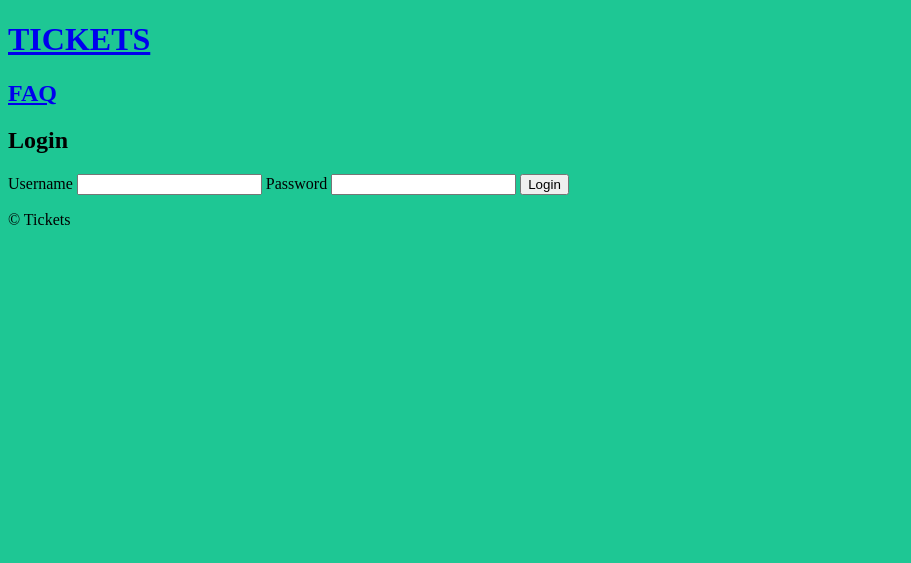
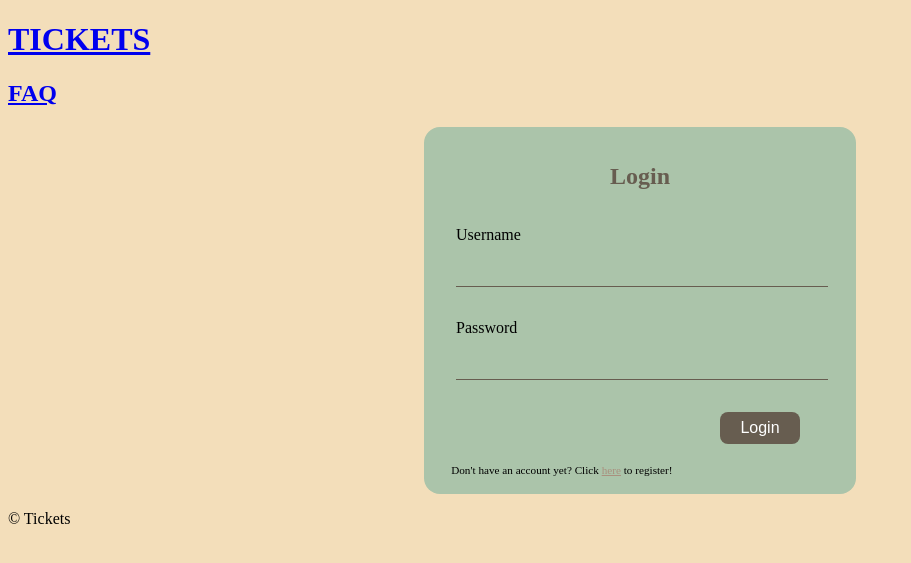
Before and after one commit to FEUP-LTW-2023/project-ltw13g03, a PHP site: page /pages/login.php in a window 1280 px wide. Shown: the top 563 px of the page, without its empty margins (0-911 px from the left). Run offline with PHP 8.4, Linux system fonts and the light colour scheme.

Commit message:
login and register style

```diff
--- a/pages/login.php
+++ b/pages/login.php
@@ -15,6 +15,7 @@
     </label>
     <button type="submit">Login</button>
     </form>
+    <span id="not_registered">Don't have an account yet? Click <a href="register.php">here</a> to register!</span>
 </section>
 
 <?php
--- a/pages/register.php
+++ b/pages/register.php
@@ -7,6 +7,11 @@
 <section id="register">
     <h1>Register</h1>
     <form>
+    <label>
+        <input type="file" name="photo" accept="image/*">
+        <img src="https://cdn2.iconfinder.com/data/icons/dottie-user-part-1/24/user_024-add-profile-account-people-plus-new-512.png" alt="user_image">
+    </label>
+    <div id="user_info">
         <label>
             Name <input type="text" name="name">
         </label>
@@ -22,6 +27,7 @@
         <label>
             Password <input type="password" name="password">
         </label>
+    </div>
     <button type="submit">Register</button>
     </form>
 </section>
--- /dev/null
+++ b/style/forms.css
@@ -0,0 +1,101 @@
+:root {
+    --box-color: #ABC4AA;
+    --text-color: #675D50;
+    --text-color-2: #A9907E;
+}
+
+section#login, section#register {
+    background-color: var(--box-color);
+    border-radius: 1em;
+    padding: 1em;
+    margin: 0 auto;
+}
+
+section#login {
+    width: 25em;
+}
+
+section#login h1, section#register h1 {
+    text-align: center;
+    color: var(--text-color);
+}
+
+section#login form {
+    display: flex;
+    flex-direction: column;
+    padding: 1em;
+    gap: 2em;
+}
+
+section#login input, section#register #user_info input {
+    width: 100%;
+    height: 2em;
+    margin-top: 1em;
+    background-color: var(--box-color);
+    border: none;
+    border-bottom: solid var(--text-color) 1px;
+}
+
+section#login button, section#register button {
+    width: 5em;
+    height: 2em;
+    border: none;
+    border-radius: 0.5em;
+    background-color: var(--text-color);
+    color: white;
+    font-size: 1rem;
+    align-self: flex-end;
+    margin-right: 1.5em;
+    cursor: pointer;
+}
+
+section#login #not_registered {
+    font-size: 0.7rem;
+    margin-left: 1em;
+}
+
+section#login #not_registered a {
+    color: var(--text-color-2);
+}
+
+section#register {
+    width: 40em;
+}
+
+section#register form {
+    display: grid;
+    grid-template-columns: [start] 35% [mid] 65% [end];
+}
+
+section#register form > label:first-child{
+    grid-column: start / mid;
+    height: min-content;
+    align-self: center;
+}
+
+section#register input[type="file"]{
+    visibility: hidden;
+}
+
+section#register img {
+    width: 12rem;
+    height: auto;
+    filter: invert(35%) sepia(6%) saturate(1204%) hue-rotate(354deg) brightness(98%) contrast(86%);
+}
+
+section#register #user_info{
+    grid-column: mid / end;
+    display: flex;
+    flex-direction: column;
+}
+
+section#register #user_info{
+    gap: 2em;
+    padding: 1em;
+}
+
+section#register button {
+    grid-column: mid / end;
+    justify-self: end;
+    margin: 1em 1.5em 0 0;
+}
--- a/style/style.css
+++ b/style/style.css
@@ -1,3 +1,3 @@
 body {
-    background-color: #1ec794;
+    background-color: #F3DEBA;
 }
--- a/templates/common.php
+++ b/templates/common.php
@@ -7,6 +7,7 @@
             <meta charset="UTF-8">
             <meta name="viewport" content="width=device-width, initial-scale=1.0">
             <link href="../style/style.css" rel="stylesheet">
+            <link href="../style/forms.css" rel="stylesheet">
         </head>
         <body>
             <header>
```
Lines whose indentation alone changed are shown as unchanged.
